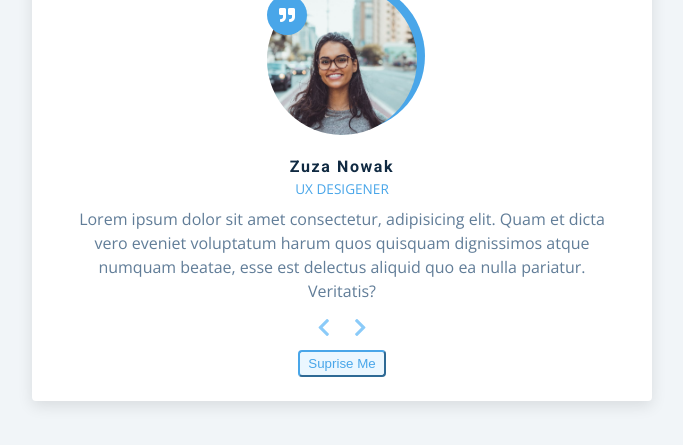
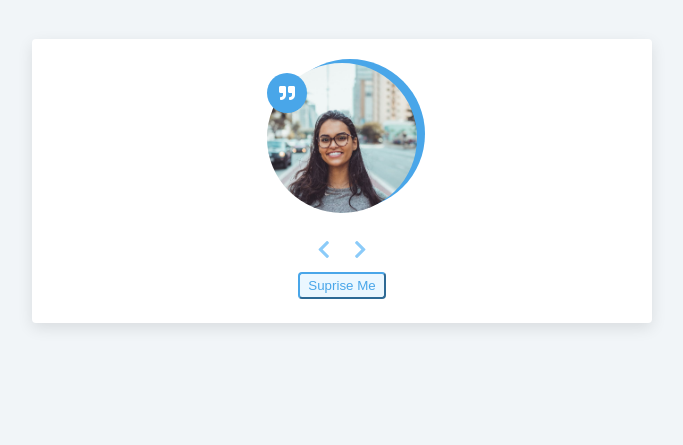
Before and after one commit to KamilUrbanek/Review, a plain HTML site: page index.html in a window 1280 px wide. Shown: the part 271-716 px from the top of the page, without its empty margins (298-981 px from the left). Drawn offline with nearby package versions, Linux system fonts and the light colour scheme.

Commit message:
Fixed commmit

```diff
--- a/app.js
+++ b/app.js
@@ -78,5 +78,5 @@ prevBtn.addEventListener('click', function () {
 
 randomBtn.addEventListener('click', function () {
   currentItem = Math.floor(Math.random() * reviews.length);
-  showPerson();
+  showPerson(currentItem);
 });
--- a/index.html
+++ b/index.html
@@ -24,14 +24,9 @@
           <div class="img-container">
             <img src="person-1.jpeg" id="person-img" alt="" />
           </div>
-          <h4 id="author">zuza nowak</h4>
-          <p id="job">ux desigener</p>
-          <p id="info">
-            Lorem ipsum dolor sit amet consectetur, adipisicing elit. Quam et
-            dicta vero eveniet voluptatum harum quos quisquam dignissimos atque
-            numquam beatae, esse est delectus aliquid quo ea nulla pariatur.
-            Veritatis?
-          </p>
+          <h4 id="author"></h4>
+          <p id="job"></p>
+          <p id="info"></p>
           <!--next button-->
           <div class="button-container">
             <button class="prev-btn">
```
